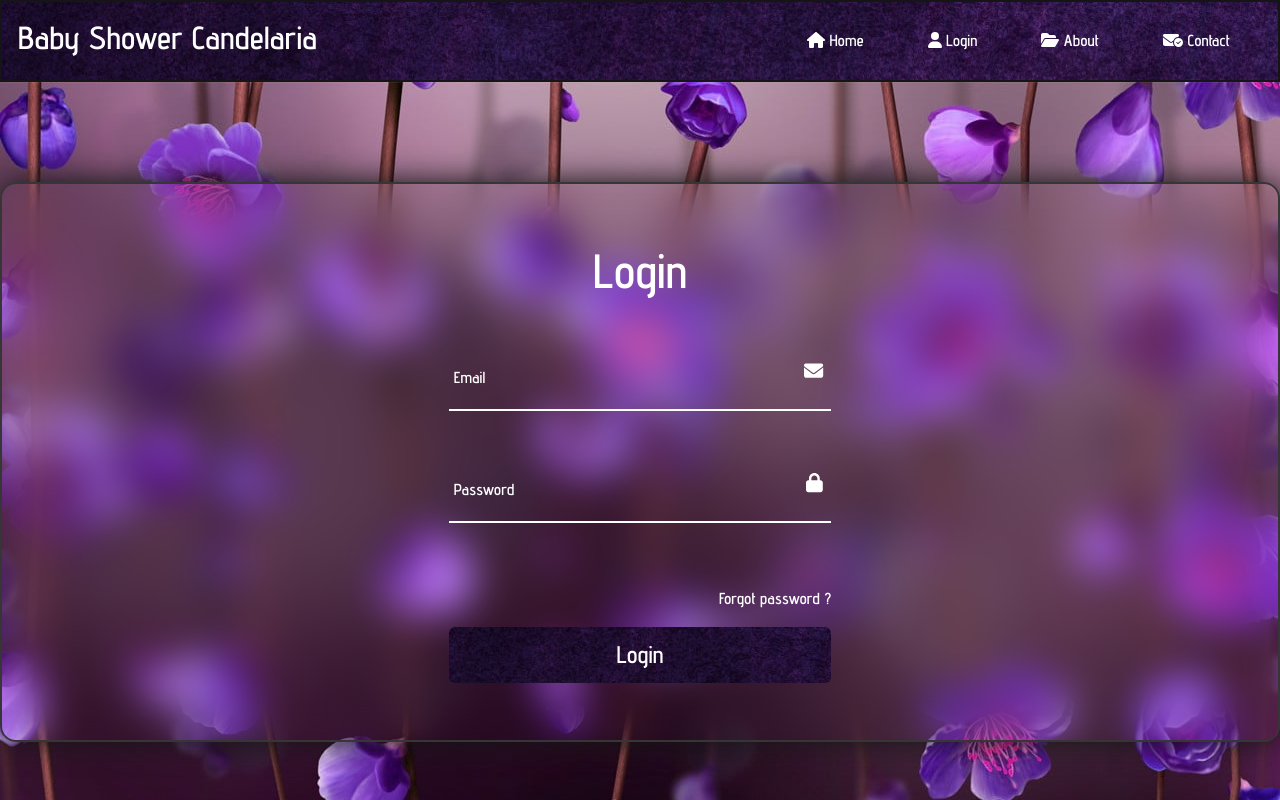
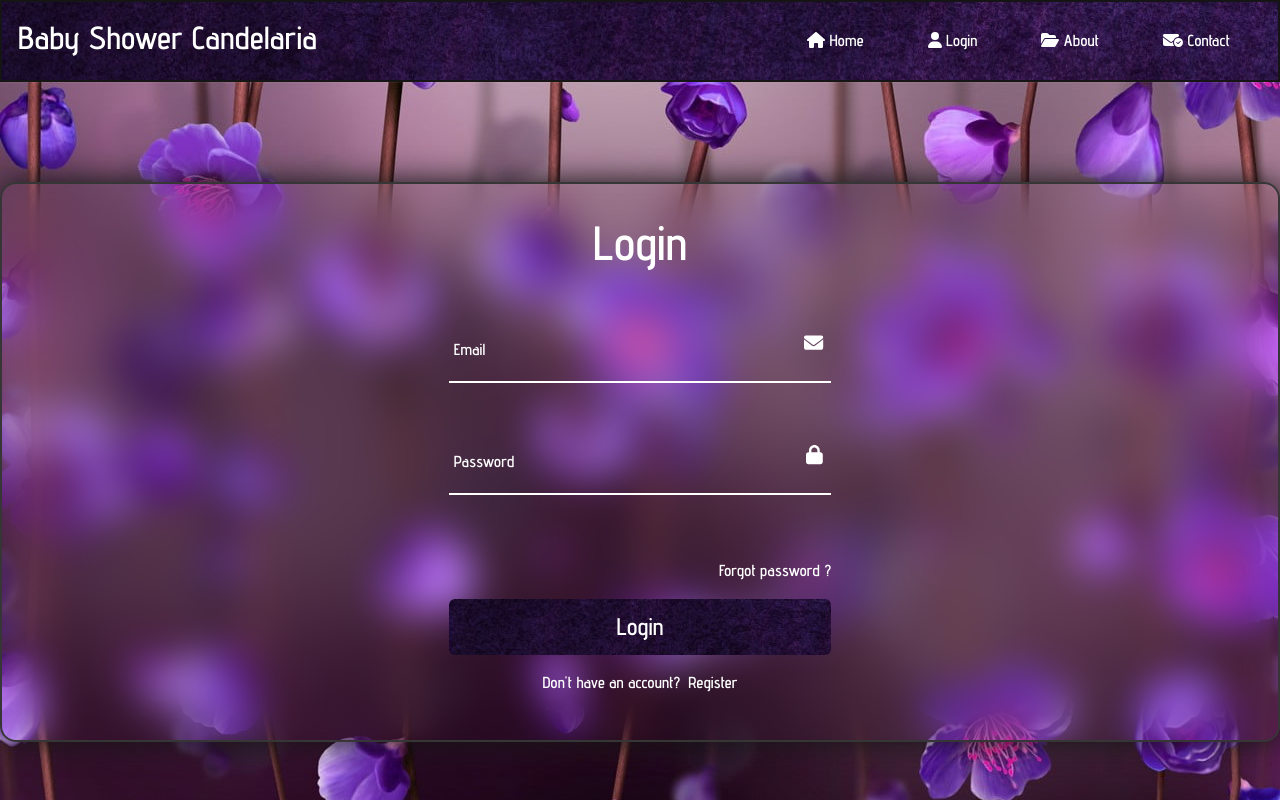
Before and after one commit to AESALVA/babyShowerCande, a React (Vite) app: page / in a window 1280 px wide. Shown: the top 800 px of the page. Built offline with nearby package versions, Linux system fonts and the light colour scheme; a web font is replaced by a local one.

Commit message:
features login

```diff
--- a/src/Components/Login.jsx
+++ b/src/Components/Login.jsx
@@ -29,6 +29,9 @@ const Login = () => {
           <div className='btn'>
           <Nav.Link  href='#'>Login</Nav.Link>
           </div>
+          <div className='loginRegister'>
+            <p>Don't have an account?</p><Nav.Link href='#' className='registerLink'>Register</Nav.Link>
+          </div>
         </form>
       </div>
       </div>
--- a/src/Styles/login.css
+++ b/src/Styles/login.css
@@ -106,6 +106,39 @@
 }
 
 
+.loginRegister{
+    display: flex;
+    justify-content: center;
+    gap: .5rem;
+    padding: 1rem;
+}
+.loginRegister p{
+    margin: 0;
+}
+.loginRegister a{
+    position: relative;
+}
+
+.loginRegister a::after{
+    content: "";
+    position: absolute;
+    left: 0;
+    bottom: -6px;
+    width: 100%;
+    height: 3px;
+    background: #fff;
+    border-radius: 5px;
+    transform-origin: right;
+    transform: scaleX(0);
+    transition: transform 0.5s;
+}
+
+.loginRegister a:hover::after{
+    transform-origin: left;
+    transform: scaleX(1);
+}
+
+
 @media (max-width:1100px){
     .LoginContainer{
         width: 80%;
```
